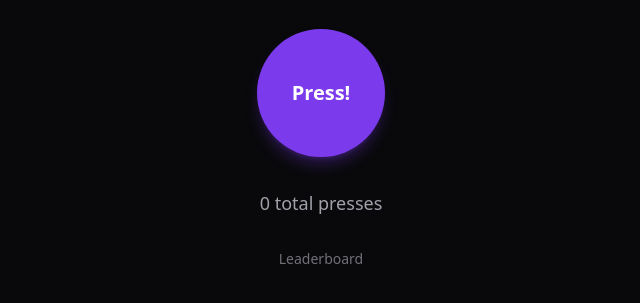
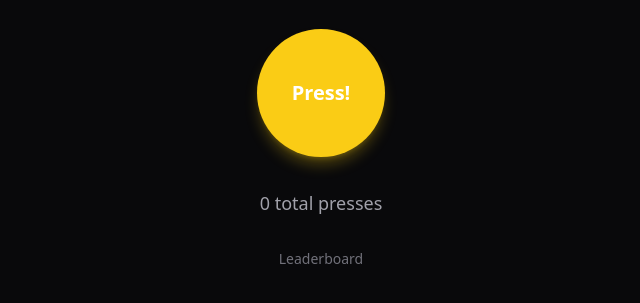
Before and after one commit to usernode-bot/my-app-fa8596, a website: page public/index.html in a window 1280 px wide. Shown: the part 279-582 px from the top of the page, without its empty margins (319-959 px from the left). Drawn offline with nearby package versions, Linux system fonts and the light colour scheme; no server answers.

Commit message:
Change button color from violet to yellow

```diff
--- a/public/index.html
+++ b/public/index.html
@@ -10,7 +10,7 @@
 <body class="bg-zinc-950 text-zinc-100 min-h-screen flex flex-col items-center justify-center gap-8 p-4">
   <h1 class="text-2xl font-bold">my app</h1>
 
-  <button id="press-btn" class="w-32 h-32 rounded-full bg-violet-600 hover:bg-violet-500 active:scale-95 transition-all text-white text-xl font-bold shadow-lg shadow-violet-600/30">
+  <button id="press-btn" class="w-32 h-32 rounded-full bg-yellow-400 hover:bg-yellow-300 active:scale-95 transition-all text-white text-xl font-bold shadow-lg shadow-yellow-400/30">
     Press!
   </button>
 
```
